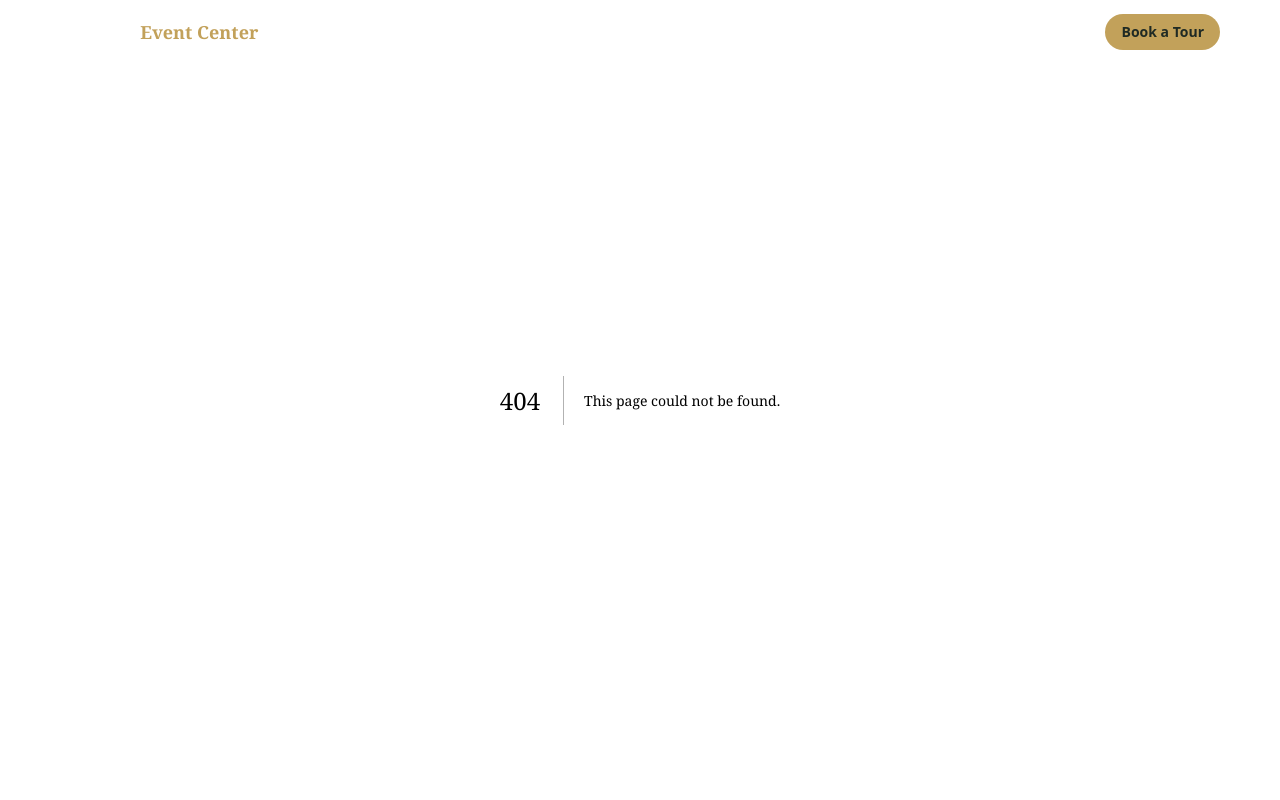
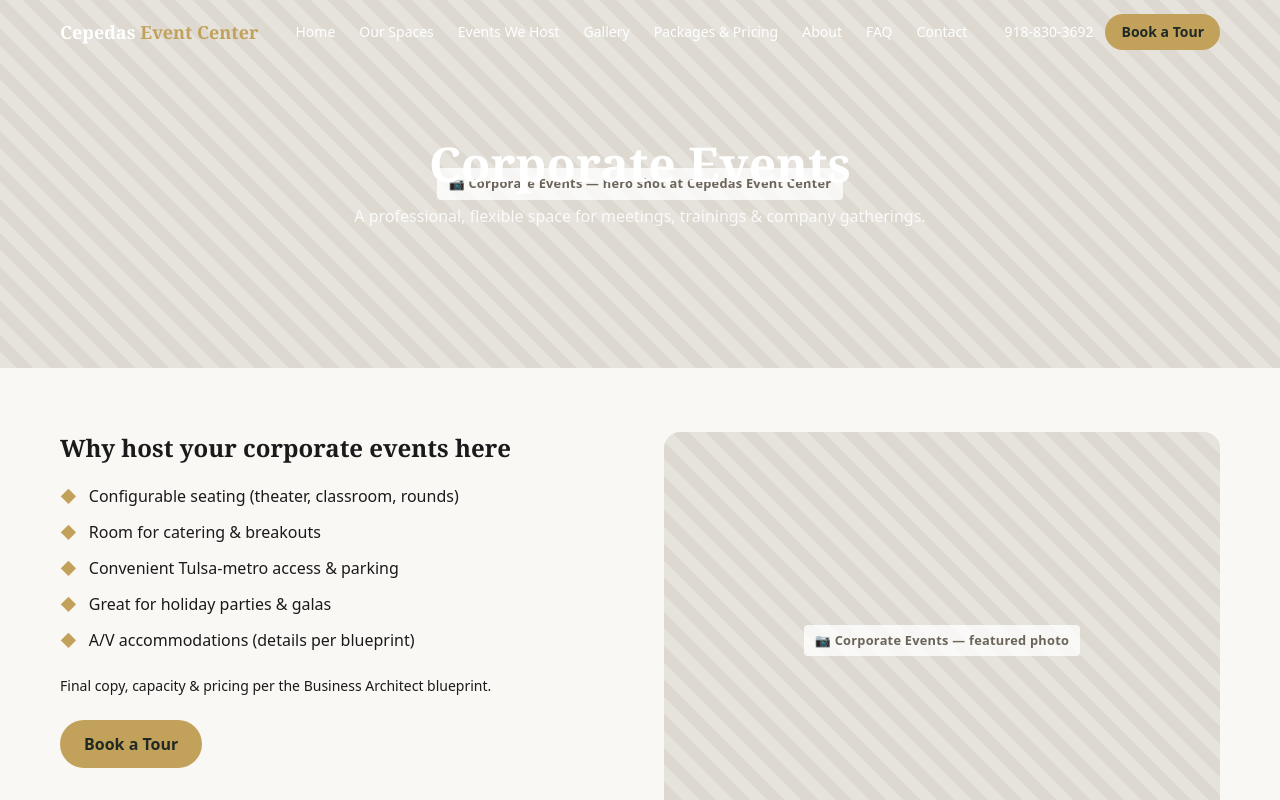
Before and after one commit to gonzalezcap/cepedas-event-center, a Next.js app: page /corporate in a window 1280 px wide. Before the commit this address had no page. Shown: the top 800 px of the page. Built offline with nearby package versions, Linux system fonts and the light colour scheme.

Commit message:
Add Corporate event page

```diff
--- /dev/null
+++ b/app/corporate/page.tsx
@@ -0,0 +1,8 @@
+import EventPage from "@/components/EventPage";
+export const metadata = {
+  title: "Corporate Event Venue in Tulsa, OK",
+  description: "Host corporate meetings, trainings, holiday parties and conferences at Cepedas Event Center in Tulsa, OK. Flexible, professional space. Book a tour.",
+};
+export default function Page() {
+  return <EventPage title="Corporate Events" intro="A professional, flexible space for meetings, trainings & company gatherings." bullets={["Configurable seating (theater, classroom, rounds)","Room for catering & breakouts","Convenient Tulsa-metro access & parking","Great for holiday parties & galas","A/V accommodations (details per blueprint)"]} gallery={["Seminar setup","Networking","Presentation","Catered lunch","Banquet rounds","Awards stage"]} />;
+}
```
